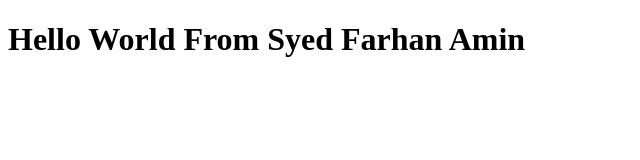
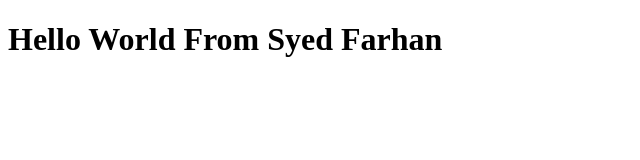
Before and after one commit to farhan-amin/BootcampClass1, a plain HTML site: page index.html in a window 1280 px wide. Shown: the whole page, without its empty margins (0-640 px from the left). Drawn offline with Linux system fonts and the light colour scheme.

Commit message:
update auto_surge

```diff
--- a/index.html
+++ b/index.html
@@ -6,6 +6,6 @@
     <title>BootcampClass1</title>
 </head>
 <body>
-     <h1>Hello World From Syed Farhan Amin </h1>
+     <h1>Hello World From Syed Farhan</h1>
 </body>
 </html>
```
Also changed, not shown: 1 other file.
